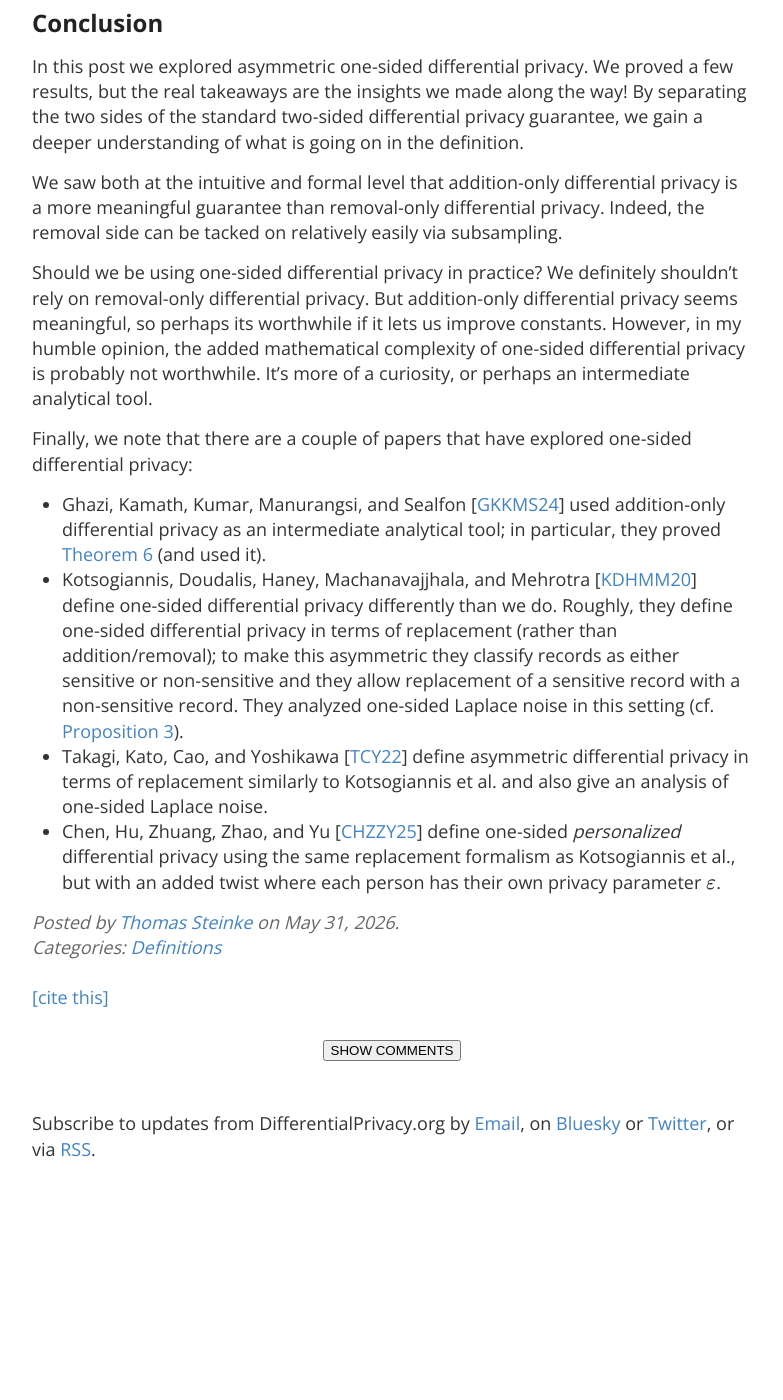
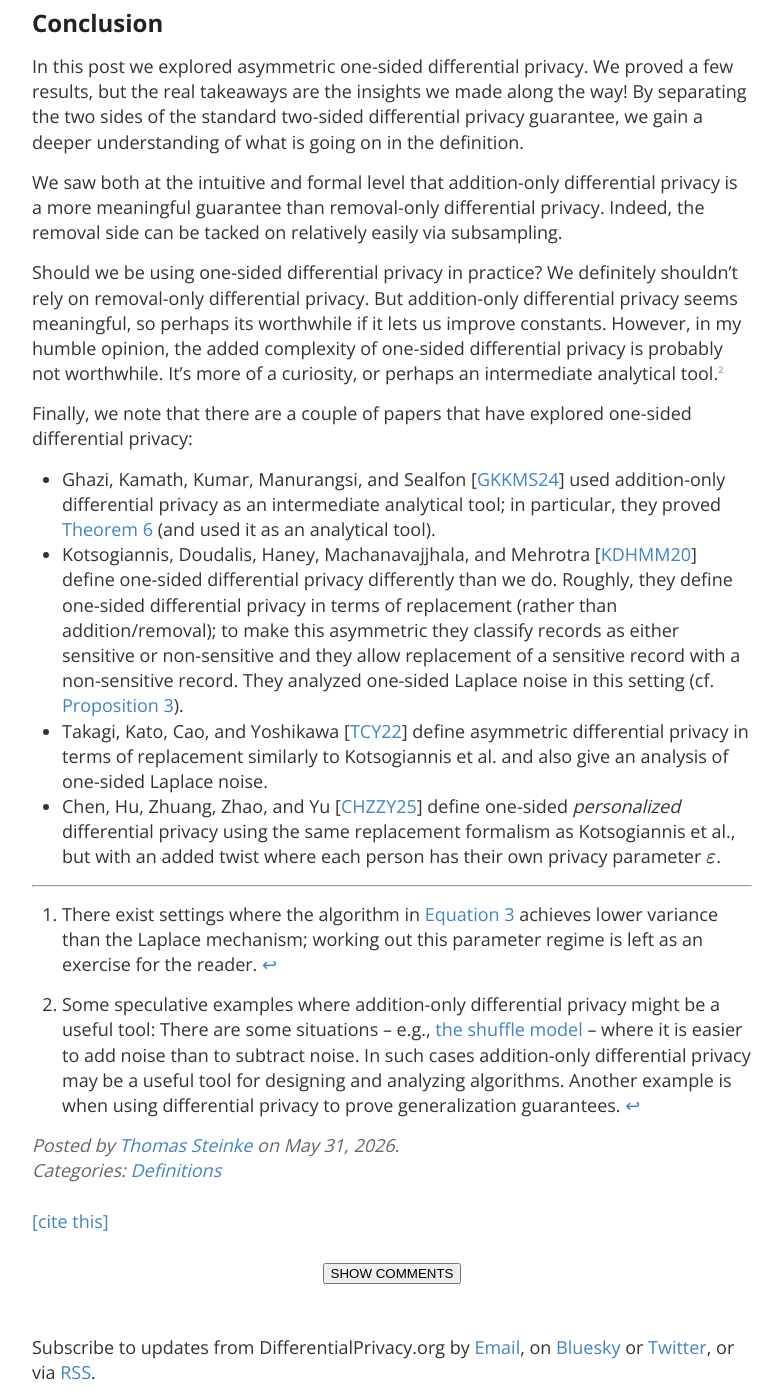
Before and after one commit to differentialprivacy/differentialprivacy, a Jekyll site: the page built from _posts/2026-05-31-one-sided.md, in a window 1280 px wide and 1400 px high, scrolled down 7413 px. Shown: the whole window, without its empty margins (248-1031 px from the left). Built offline with Jekyll 4.4.1, drawn with Linux system fonts in a browser that asks for light colours; comment, search, counter and statistics services are not loaded; before the commit the page ends 8625 px from its top, so only the background shows below that; some of the changed lines change nothing that is shown; some of the changed text lies outside the part shown.

Commit message:
creating post on one-sided dp

```diff
--- a/_posts/2026-05-31-one-sided.md
+++ b/_posts/2026-05-31-one-sided.md
@@ -4,7 +4,7 @@
 comments: true
 authors:
   - thomassteinke
-timestamp: 12:00:00 -0700
+timestamp: 7:00:00 -0700
 categories: [Definitions]
 ---
 
@@ -69,9 +69,9 @@
 
 > **Proposition 3 (One-sided Noise for Addition-only Differential Privacy).** <a id="prop:onesided" />
 > Let \\\(q : \\mathcal{X}^\* \\to \\mathbb{R}\\\) be monotone \(i.e., \\\(x' \\subseteq x \\implies q\(x'\) \\le q\(x\)\\\)\) and have sensitivity 1 \(i.e. \\\(q\(x\)-q\(x'\) \\le |x \\setminus x'| \\\)\).
-> Let \\\(E\\\) denote a standard exponential random variable \(i.e., \\\(\\forall y \\in \\mathbb{R} ~ ~ \\mathbb{P}\[E \\ge y\]=\\min\\\{1,\\exp\(-y\)\\\}\\\)\).
+> Let \\\(\\xi\\\) denote a standard exponential random variable \(i.e., \\\(\\forall y \\in \\mathbb{R} ~ ~ \\mathbb{P}\[\\xi \\ge y\]=\\min\\\{1,\\exp\(-y\)\\\}\\\)\).
 >
-> Define \\\(M : \\mathcal{X}^\* \\to \\mathbb{R}\\\) by \\\(M\(x\) = q\(x\) + \\frac{1}{\\varepsilon}E\\\).
+> Define \\\(M : \\mathcal{X}^\* \\to \\mathbb{R}\\\) by \\\(M\(x\) = q\(x\) + \\frac{1}{\\varepsilon}\\xi\\\).
 > Then \\\(M\\\) satisfies \\\(\(\\varepsilon,0\)\\\)-differential privacy for addition.
 
 _Proof._
@@ -79,12 +79,12 @@
 And let \\\(T \\subseteq \\mathbb{R}\\\) be measurable.
 By assumption, \\\(q\(x\)-1 \\le q\(x'\) \\le q\(x\)\\\).
 Now
-\\\[\\mathbb{P}\[M\(x\) \\in T\] = \\mathbb{P}\[q\(x\) + \\frac{1}{\\varepsilon} E \\in T\] ~ ~ ~ ~ ~  ~ ~ ~ ~ ~  ~ ~ ~ ~ ~ \\\]
+\\\[\\mathbb{P}\[M\(x\) \\in T\] = \\mathbb{P}\[q\(x\) + \\frac{1}{\\varepsilon} \\xi \\in T\] ~ ~ ~ ~ ~  ~ ~ ~ ~ ~  ~ ~ ~ ~ ~ \\\]
 \\\[ ~ ~ ~ ~ ~  ~ ~ ~ ~ ~ ~ ~ ~ ~ ~ ~  ~ ~ ~ ~ ~  = \\int\_T e^{-\\varepsilon \(y-q\(x\)\)} \\varepsilon \\mathbb{I}\[y \\ge q\(x\)\]\\mathrm{d}y\\\]
 \\\[ ~ ~ ~ ~ ~ ~  ~ ~ ~ ~ ~ ~ ~ ~ ~ ~ ~  ~ ~ ~ ~ ~  ~ ~ ~ ~ \\le \\int\_T e^{-\\varepsilon \(y-q\(x'\)-1\)} \\varepsilon \\mathbb{I}\[y \\ge q\(x'\)\]\\mathrm{d}y\\\]
 \\\[ ~ ~ ~ ~  ~ ~ ~ ~ ~ ~ ~ ~ ~ ~ ~ ~  ~ ~ ~ ~ ~  ~ ~ ~ ~ ~  = e^\\varepsilon \\int\_T e^{-\\varepsilon \(y-q\(x'\)\)} \\varepsilon \\mathbb{I}\[y \\ge q\(x'\)\]\\mathrm{d}y\\\]
 \\\[ ~ ~ ~ = e^\\varepsilon \\mathbb{P}\[M\(x'\) \\in T\] .\\\]
-Here we used the fact that the shifted and scaled exponential \\\(\\mu + \\lambda E\\\) \(with \\\(\\lambda>0\\\)\) has probability density \\\(e^{-\\lambda\(y-\\mu\)}\\lambda\\mathbb{I}\[y \\ge \\mu\]\\\) at \\\(y\\\) to write the probabilities as integrals.
+Here we used the fact that the shifted and scaled exponential \\\(\\mu + \\lambda \\xi\\\) \(with \\\(\\lambda>0\\\)\) has probability density \\\(e^{-\\lambda\(y-\\mu\)}\\lambda\\mathbb{I}\[y \\ge \\mu\]\\\) at \\\(y\\\) to write the probabilities as integrals.
 And we used \\\(q\(x\)-1 \\le q\(x'\) \\le q\(x\)\\\) to obtain the bounds \\\(e^{-\\varepsilon \(y-q\(x\)\)} \\le e^{-\\varepsilon \(y-q\(x'\)-1\)}\\\) and \\\(\\mathbb{I}\[y \\ge q\(x\)\] \\le \\mathbb{I}\[y \\ge q\(x'\)\]\\\).
 &#8718;
 
@@ -92,23 +92,23 @@
 
 > **Proposition 4 (One-sided Noise for Removal-only Differential Privacy).** <a id="prop:onesided-remove" />
 > Let \\\(q : \\mathcal{X}^\* \\to \\mathbb{R}\\\) be monotone and have sensitivity 1.
-> Let \\\(E\\\) denote a standard exponential random variable.
+> Let \\\(\\xi\\\) denote a standard exponential random variable.
 >
-> Define \\\(M : \\mathcal{X}^\* \\to \\mathbb{R}\\\) by \\\(M\(x\) = q\(x\) - \\frac{1}{\\varepsilon}E\\\).
+> Define \\\(M : \\mathcal{X}^\* \\to \\mathbb{R}\\\) by \\\(M\(x\) = q\(x\) - \\frac{1}{\\varepsilon}\\xi\\\).
 > Then \\\(M\\\) satisfies \\\(\(\\varepsilon,0\)\\\)-differential privacy for removal.
 
 The proof is symmetric.
 A few remarks are in order:
 
 1. If \\\(M\\\) satisfies both addition-only and removal-only differential privacy then \\\(M\\\) satisfies regular two-sided differential privacy.
-    In particular, if we define \\\(M\(x\) = q\(x\) + \\frac{1}{\\varepsilon}E - \\frac{1}{\\varepsilon}E'\\\) where \\\(E\\\) and \\\(E'\\\) are independent standard exponential random variables, then \\\(M\\\) satisfies regular two-sided differential privacy.
-    And -- surprise, surprise -- this is identical to the regular Laplace mechanism; \\\(E-E'\\\) has a standard Laplace distribution.
+    In particular, if we define \\\(M\(x\) = q\(x\) + \\frac{1}{\\varepsilon}\\xi - \\frac{1}{\\varepsilon}\\xi'\\\) where \\\(\\xi\\\) and \\\(\\xi'\\\) are independent standard exponential random variables, then \\\(M\\\) satisfies regular two-sided differential privacy.
+    And -- surprise, surprise -- this is identical to the regular Laplace mechanism; \\\(\\xi-\\xi'\\\) has a standard Laplace distribution.
 
     Thus decomposing the differential privacy guarantee into addition- and removal-only parts corresponds exactly to decomposing the Laplace noise into positive and negative parts!
 
 2. Exponential noise has half the variance of Laplace noise. Thus relaxing to one-sided differential privacy saves you a factor of two in the variance, relative to two-sided differential privacy. That's a significant win.
 
-3. The exponential mechani---er, the mechanism in [Propositions 3](#prop:onesided)[ and 4](#prop:onesided-remove) is biased. This can be fixed. Namely, \\\(M\(x\) = q\(x\) \\pm \\frac{1}{\\varepsilon}(E-1)\\\) would be unbiased and would satisfy the same privacy guarantee.
+3. The exponential mechani---er, the mechanism in [Propositions 3](#prop:onesided)[ and 4](#prop:onesided-remove) is biased. This can be fixed. Namely, \\\(M\(x\) = q\(x\) \\pm \\frac{1}{\\varepsilon}(\\xi-1)\\\) would be unbiased and would satisfy the same privacy guarantee.
 
 4. We can extend [Propositions 3](#prop:onesided)[ and 4](#prop:onesided-remove) to histograms. I.e., a collection of counts where each person contributes to only one count.
     Histograms demonstrate that positive and negative noise are fundamentally different. Namely, suppose the true count is \\\(q\(x\)=0\\\), then negative noise results in a negative number, but since counts can't be negative, we'll just round this back to 0. So negative noise will not change zero counts. On the other hand, positive noise will take zero counts and increase them.
@@ -174,7 +174,7 @@
 
 This is an interesting result -- it provides a new way to construct differentially private algorithms.
 In particular, combining [Theorem 6](#thm:reduction) with [Proposition 3](#prop:onesided) shows that subsampling and adding exponential noise satisfies differential privacy.
-To be precise, if \\\(q : \\mathcal{X}^\* \\to \\mathbb{R}\\\) is monotone and sensitivity 1, then, for \\\(p=1-e^\{-\\varepsilon\}\\\), \\\(\\lambda = \\frac\{1\}\{\\log\\left\(1 + e^\\varepsilon\\right\)\},\\\) and \\\(E\\\) a standard exponential random variable, \\\[\\widetilde\{M\}\(x\) = q\(S\_p\(x\)\) + \\lambda E \\tag{3}\\\]<a id="eq3" /> defines a \\\(\(\\varepsilon,0\)\\\)-differentially private algorithm (for addition or removal).
+To be precise, if \\\(q : \\mathcal{X}^\* \\to \\mathbb{R}\\\) is monotone and sensitivity 1, then, for \\\(p=1-e^\{-\\varepsilon\}\\\), \\\(\\lambda = \\frac\{1\}\{\\log\\left\(1 + e^\\varepsilon\\right\)\},\\\) and \\\(\\xi\\\) a standard exponential random variable, \\\[\\widetilde\{M\}\(x\) = q\(S\_p\(x\)\) + \\lambda \\xi \\tag{3}\\\]<a id="eq3" /> defines a \\\(\(\\varepsilon,0\)\\\)-differentially private algorithm (for addition or removal).[^params]
 
 We can also view this as a negative result.
 [Propositions 3](#prop:onesided)[ and 4](#prop:onesided-remove) showed that we can reduce the variance of count queries by a factor of two by relaxing from standard two-sided differential privacy to one-sided differential privacy. How much more gain could we get?
@@ -192,10 +192,18 @@
 Should we be using one-sided differential privacy in practice?
 We definitely shouldn't rely on removal-only differential privacy.
 But addition-only differential privacy seems meaningful, so perhaps its worthwhile if it lets us improve constants.
-However, in my humble opinion, the added mathematical complexity of one-sided differential privacy is probably not worthwhile. It's more of a curiosity, or perhaps an intermediate analytical tool.
+However, in my humble opinion, the added complexity of one-sided differential privacy is probably not worthwhile.
+It's more of a curiosity, or perhaps an intermediate analytical tool.[^tools]
 
 Finally, we note that there are a couple of papers that have explored one-sided differential privacy:
-* Ghazi, Kamath, Kumar, Manurangsi, and Sealfon \[[GKKMS24](https://arxiv.org/abs/2405.18534 "Ghazi, Kamath, Kumar, Manurangsi, Sealfon. Individualized Privacy Accounting via Subsampling with Applications in Combinatorial Optimization. ICML 2024.")\] used addition-only differential privacy as an intermediate analytical tool; in particular, they proved [Theorem 6](#thm:reduction) (and used it).
+* Ghazi, Kamath, Kumar, Manurangsi, and Sealfon \[[GKKMS24](https://arxiv.org/abs/2405.18534 "Ghazi, Kamath, Kumar, Manurangsi, Sealfon. Individualized Privacy Accounting via Subsampling with Applications in Combinatorial Optimization. ICML 2024.")\] used addition-only differential privacy as an intermediate analytical tool; in particular, they proved [Theorem 6](#thm:reduction) (and used it as an analytical tool).
 * Kotsogiannis, Doudalis, Haney, Machanavajjhala, and Mehrotra \[[KDHMM20](https://arxiv.org/abs/1712.05888 "Kotsogiannis, Doudalis, Haney, Machanavajjhala, Mehrotra. One-sided Differential Privacy. ICDE 2020.")\] define one-sided differential privacy differently than we do. Roughly, they define one-sided differential privacy in terms of replacement (rather than addition/removal); to make this asymmetric they classify records as either sensitive or non-sensitive and they allow replacement of a sensitive record with a non-sensitive record. They analyzed one-sided Laplace noise in this setting \(cf. [Proposition 3](#prop:onesided)\).
 * Takagi, Kato, Cao, and Yoshikawa \[[TCY22](https://doi.org/10.1109/BigData55660.2022.10020709 "Takagi, Kato, Cao, Yoshikawa. Asymmetric Differential Privacy. Big Data 2022.")\] define asymmetric differential privacy in terms of replacement similarly to Kotsogiannis et al. and also give an analysis of one-sided Laplace noise.
 * Chen, Hu, Zhuang, Zhao, and Yu \[[CHZZY25](https://doi.org/10.1109/TSUSC.2025.3626773 "Chen, Hu, Zhuang, Zhao, Yu. OSPDP: One-Sided Personalized Differential Privacy. IEEE Transactions on Sustainable Computing 2025.")\] define one-sided _personalized_ differential privacy using the same replacement formalism as Kotsogiannis et al., but with an added twist where each person has their own privacy parameter \\\(\\varepsilon\\\).
+
+---
+
+
+[^tools]: Some speculative examples where addition-only differential privacy might be a useful tool: There are some situations -- e.g., [the shuffle model](/privacy-doona/) -- where it is easier to add noise than to subtract noise. In such cases addition-only differential privacy may be a useful tool for designing and analyzing algorithms. Another example is when using differential privacy to prove generalization guarantees.
+
+[^params]: There exist settings where the algorithm in [Equation 3](#eq3) achieves lower variance than the Laplace mechanism; working out this parameter regime is left as an exercise for the reader.
```
